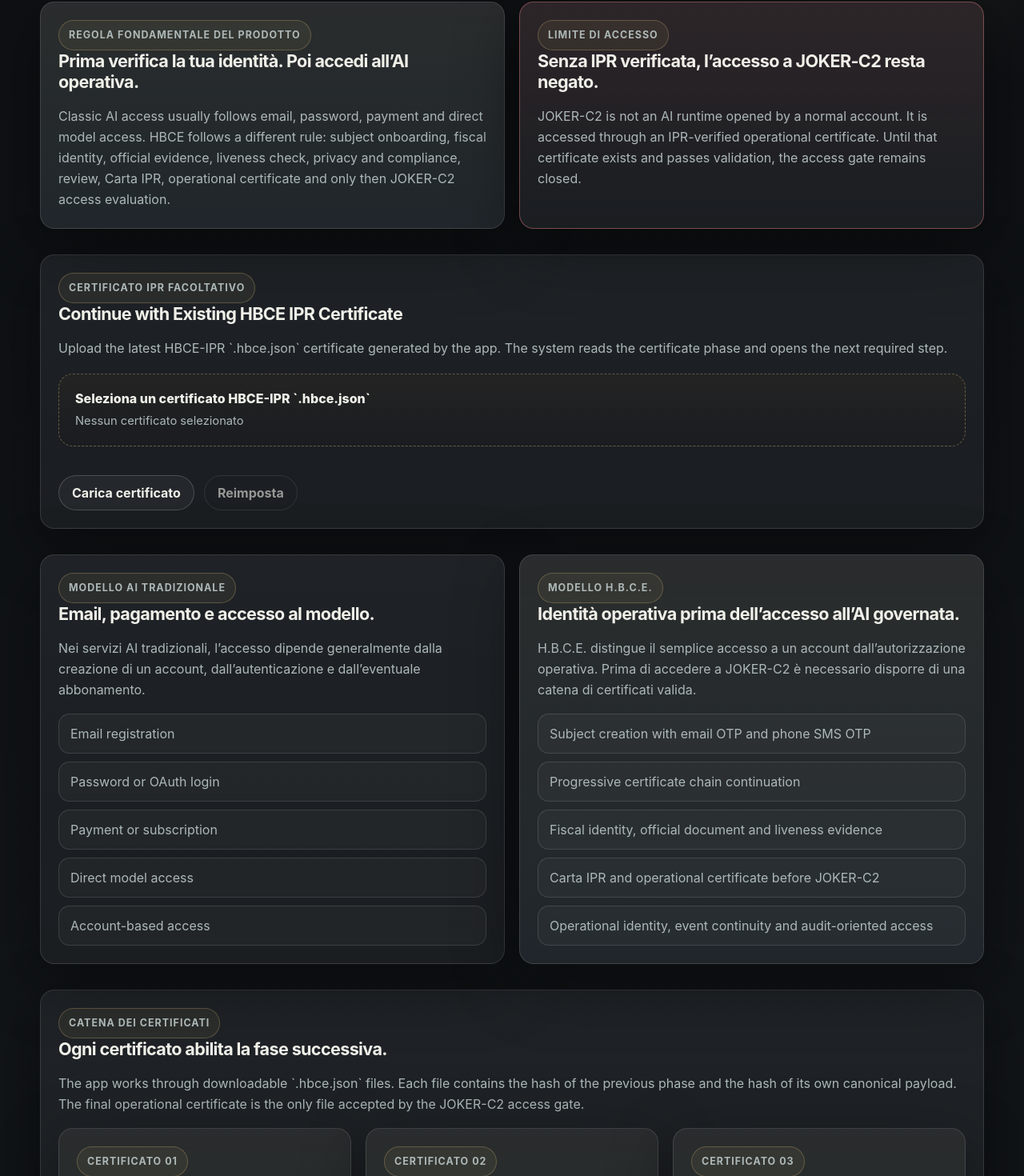
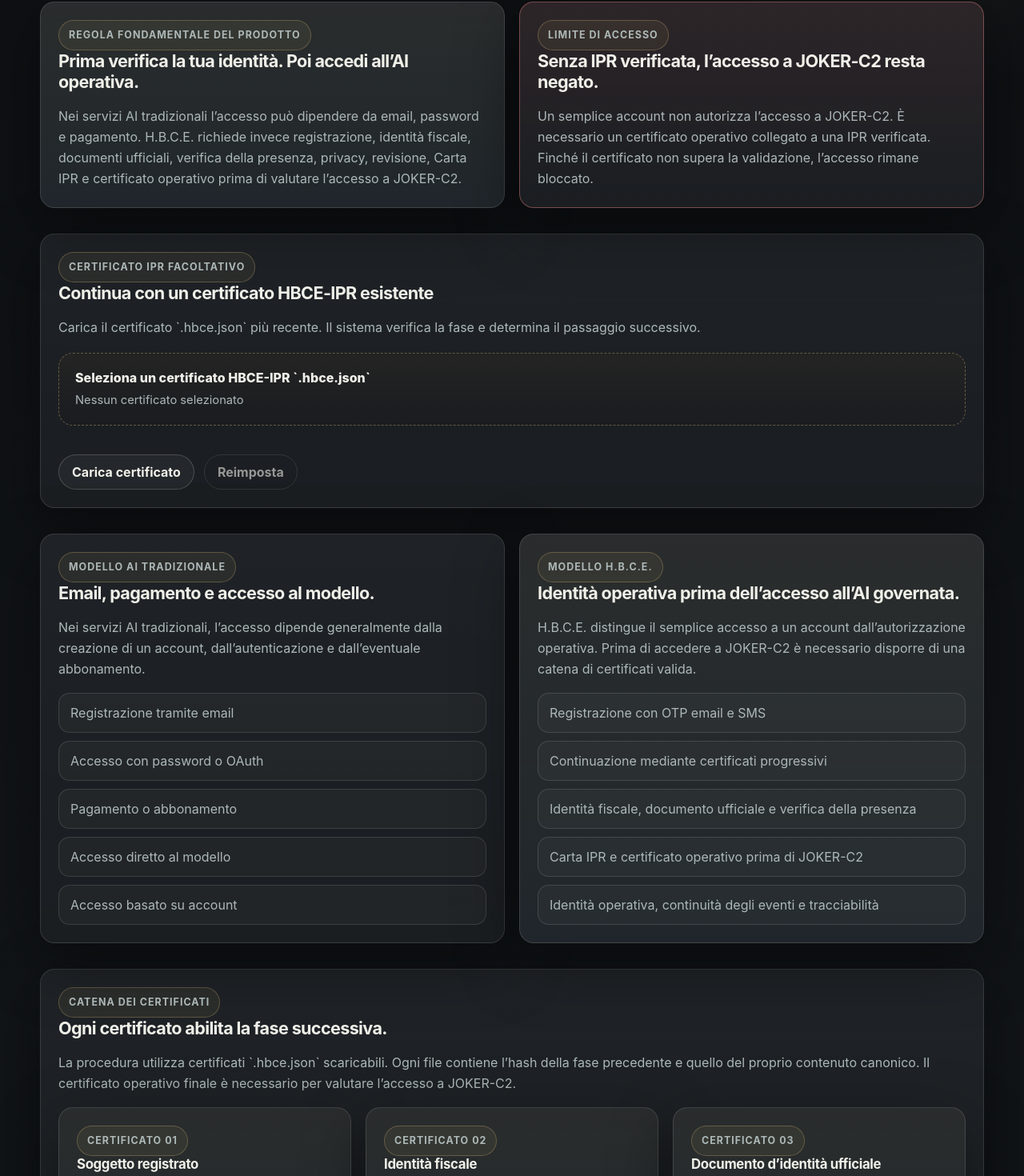
Before and after one commit to manuelcoletta1-source/hbce-ipr-onboarding-app, a Next.js app: page / in a window 1280 px wide. Shown: the part 738-2208 px from the top of the page at 80% size. Built offline with nearby package versions, Linux system fonts and the light colour scheme.

Commit message:
fix(ipr): translate remaining landing and continuation text

```diff
--- a/app/layout.tsx
+++ b/app/layout.tsx
@@ -119,8 +119,8 @@ export default function RootLayout({
                 <strong>{ORG_NAME}</strong>
                 <div className="hbce-small">{CANONICAL_TRADEMARK}</div>
                 <div className="hbce-small">
-                  HBCE-IPR Certificate Chain · IPR Card · Operational
-                  Certificate · JOKER-C2 Access Gate
+                  Catena dei certificati HBCE-IPR · Carta IPR ·
+                  Certificato operativo · Accesso JOKER-C2
                 </div>
               </div>
 
--- a/app/page.tsx
+++ b/app/page.tsx
@@ -79,33 +79,33 @@ const CERTIFICATE_CHAIN = [
 ] as const;
 
 const OPERATIONAL_BOUNDARIES = [
-  "The app does not issue IBANs, bank accounts, payment accounts or electronic money.",
-  "The app does not replace CIE, SPID, EUDI Wallet, passport, tax ID or official state identity.",
-  "Official documents are verification inputs. IPR is the internal HBCE operational output.",
-  "The portable certificate stores private fields, hashes, references, states and metadata, not raw document files.",
-  "Raw photos, raw videos, face templates and biometric templates must remain outside portable certificates and public routes.",
-  "Real production verification requires backend infrastructure, protected storage, server-side validation and signing.",
-  "JOKER-C2 access remains denied unless the final operational certificate is valid."
+  "L’applicazione non emette IBAN, conti bancari, conti di pagamento o moneta elettronica.",
+  "L’applicazione non sostituisce CIE, SPID, EUDI Wallet, passaporto, codice fiscale o identità statale.",
+  "I documenti ufficiali sono evidenze di verifica. L’IPR è un risultato operativo interno H.B.C.E.",
+  "Il certificato portabile contiene campi privati, hash, riferimenti, stati e metadati, non i documenti originali.",
+  "Fotografie, video originali e modelli biometrici devono restare fuori dai certificati portabili e dalle interfacce pubbliche.",
+  "La verifica reale in produzione richiede infrastruttura backend, archiviazione protetta, validazione lato server e firma.",
+  "L’accesso a JOKER-C2 rimane negato senza un certificato operativo finale valido."
 ] as const;
 
 const PRODUCT_RULES = [
   {
-    title: "IPR Onboarding Gateway",
+    title: "Portale di registrazione IPR",
     text:
       "Il portale raccoglie e collega le informazioni del richiedente prima della valutazione dell'accesso al runtime governato. Non è una semplice registrazione AI."
   },
   {
-    title: "Carta IPR as operational key",
+    title: "Carta IPR come credenziale operativa",
     text:
       "La Carta IPR è la credenziale operativa interna H.B.C.E. emessa soltanto dopo la catena di revisione e approvazione."
   },
   {
-    title: "JOKER-C2 as governed runtime",
+    title: "JOKER-C2 come runtime governato",
     text:
       "L'accesso a JOKER-C2 richiede un certificato operativo valido. Email, password e abbonamento non sono sufficienti."
   },
   {
-    title: "Fail-closed certificate logic",
+    title: "Blocco preventivo dei certificati non validi",
     text:
       "Protocollo, emittente, fase, ambito o hash non validi impediscono di proseguire e mantengono l'accesso negato."
   }
@@ -113,24 +113,24 @@ const PRODUCT_RULES = [
 
 const COMPARISON_ROWS = [
   {
-    classic: "Email registration",
-    hbce: "Subject creation with email OTP and phone SMS OTP"
+    classic: "Registrazione tramite email",
+    hbce: "Registrazione con OTP email e SMS"
   },
   {
-    classic: "Password or OAuth login",
-    hbce: "Progressive certificate chain continuation"
+    classic: "Accesso con password o OAuth",
+    hbce: "Continuazione mediante certificati progressivi"
   },
   {
-    classic: "Payment or subscription",
-    hbce: "Fiscal identity, official document and liveness evidence"
+    classic: "Pagamento o abbonamento",
+    hbce: "Identità fiscale, documento ufficiale e verifica della presenza"
   },
   {
-    classic: "Direct model access",
-    hbce: "Carta IPR and operational certificate before JOKER-C2"
+    classic: "Accesso diretto al modello",
+    hbce: "Carta IPR e certificato operativo prima di JOKER-C2"
   },
   {
-    classic: "Account-based access",
-    hbce: "Operational identity, event continuity and audit-oriented access"
+    classic: "Accesso basato su account",
+    hbce: "Identità operativa, continuità degli eventi e tracciabilità"
   }
 ] as const;
 
@@ -209,11 +209,7 @@ export default function HomePage() {
             <h2>Prima verifica la tua identità. Poi accedi all’AI operativa.</h2>
 
             <p>
-              Classic AI access usually follows email, password, payment and
-              direct model access. HBCE follows a different rule: subject
-              onboarding, fiscal identity, official evidence, liveness check,
-              privacy and compliance, review, Carta IPR, operational certificate
-              and only then JOKER-C2 access evaluation.
+              Nei servizi AI tradizionali l’accesso può dipendere da email, password e pagamento. H.B.C.E. richiede invece registrazione, identità fiscale, documenti ufficiali, verifica della presenza, privacy, revisione, Carta IPR e certificato operativo prima di valutare l’accesso a JOKER-C2.
             </p>
           </div>
 
@@ -223,10 +219,7 @@ export default function HomePage() {
             <h2>Senza IPR verificata, l’accesso a JOKER-C2 resta negato.</h2>
 
             <p>
-              JOKER-C2 is not an AI runtime opened by a normal account. It is
-              accessed through an IPR-verified operational certificate. Until
-              that certificate exists and passes validation, the access gate
-              remains closed.
+              Un semplice account non autorizza l’accesso a JOKER-C2. È necessario un certificato operativo collegato a una IPR verificata. Finché il certificato non supera la validazione, l’accesso rimane bloccato.
             </p>
           </div>
         </div>
@@ -236,8 +229,8 @@ export default function HomePage() {
         <IprCertificateUploader
           mode="read_any"
           required={false}
-          title="Continue with Existing HBCE IPR Certificate"
-          description="Upload the latest HBCE-IPR `.hbce.json` certificate generated by the app. The system reads the certificate phase and opens the next required step."
+          title="Continua con un certificato HBCE-IPR esistente"
+          description="Carica il certificato `.hbce.json` più recente. Il sistema verifica la fase e determina il passaggio successivo."
           onCertificateAccepted={(upload) => {
             setAcceptedUpload(upload);
           }}
@@ -255,9 +248,7 @@ export default function HomePage() {
             <h2>Puoi continuare il percorso HBCE-IPR.</h2>
 
             <p>
-              The uploaded certificate is valid. Continue to the next required
-              onboarding phase. If no route is available, the certificate is
-              either terminal or the phase map must be updated.
+              Il certificato caricato è valido. Procedi alla fase successiva. Se non esiste un percorso disponibile, il certificato potrebbe essere terminale oppure la mappa delle fasi richiede un aggiornamento.
             </p>
 
             <div className="hbce-card-preview__meta">
@@ -360,10 +351,7 @@ export default function HomePage() {
           <h2>Ogni certificato abilita la fase successiva.</h2>
 
           <p>
-            The app works through downloadable `.hbce.json` files. Each file
-            contains the hash of the previous phase and the hash of its own
-            canonical payload. The final operational certificate is the only
-            file accepted by the JOKER-C2 access gate.
+            La procedura utilizza certificati `.hbce.json` scaricabili. Ogni file contiene l’hash della fase precedente e quello del proprio contenuto canonico. Il certificato operativo finale è necessario per valutare l’accesso a JOKER-C2.
           </p>
 
           <div className="hbce-grid hbce-grid--3">
```
Also changed, not shown: app/onboarding/page.tsx (+17 -20 lines).
